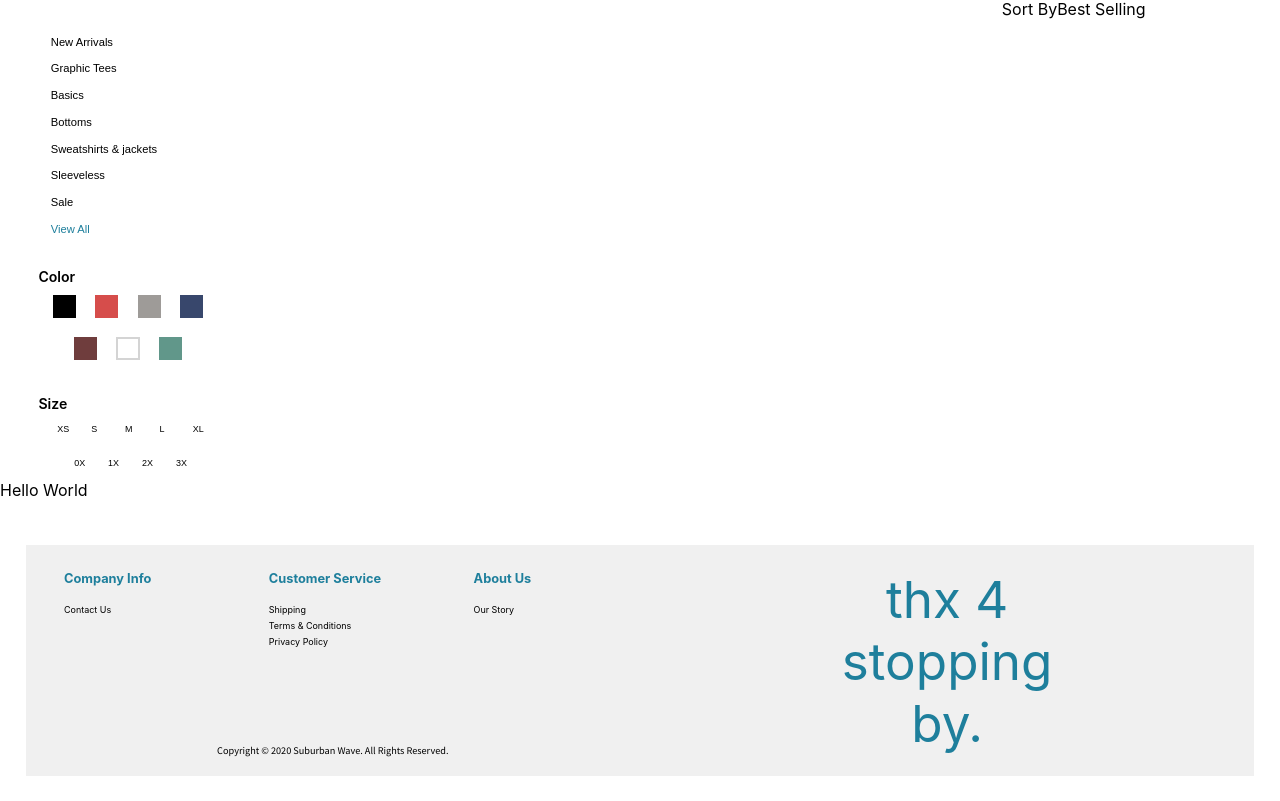
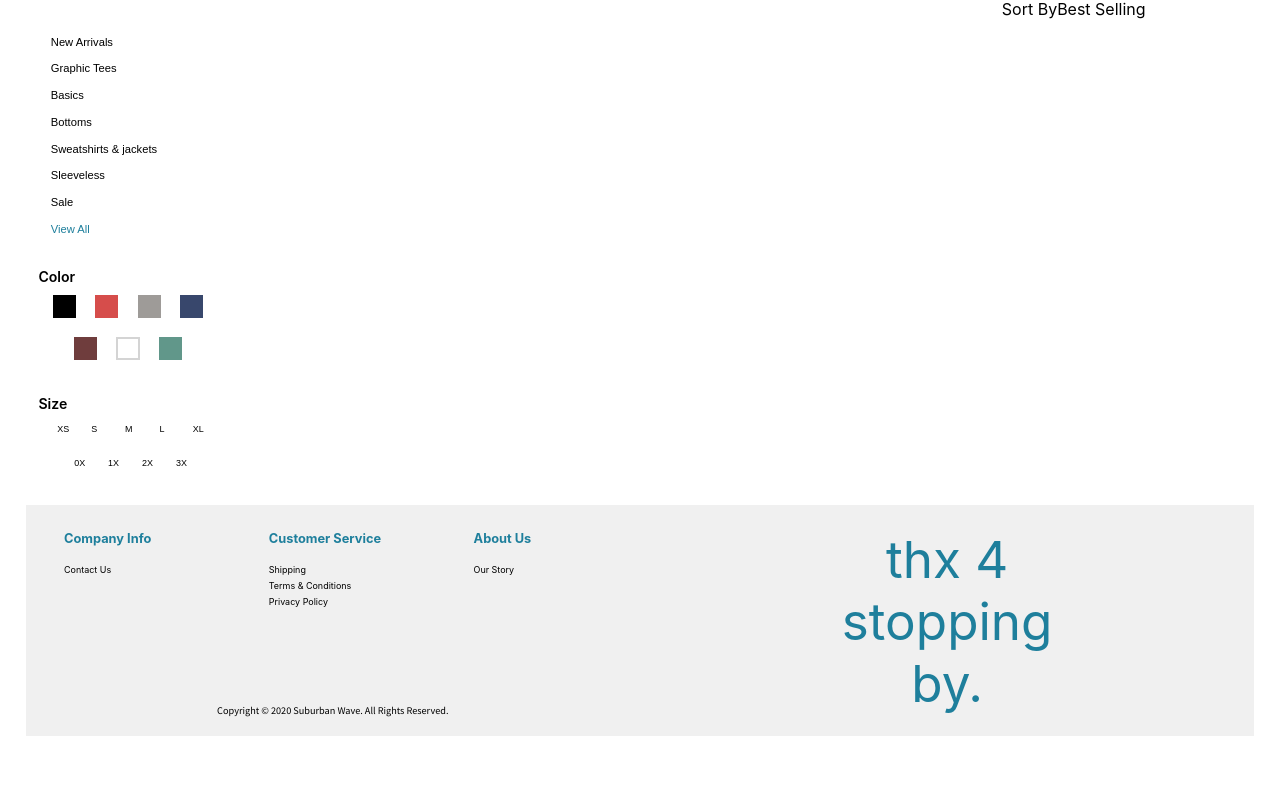
Before and after one commit to connorlagana/sw, a React (Create React App) app: page /men in a window 1280 px wide. Shown: the part 591-1392 px from the top of the page. After the commit the page ends 1352 px from the top, so only its background shows below. Built offline with nearby package versions, Linux system fonts and the light colour scheme; a web font is replaced by a local one.

Commit message:
feel free

```diff
--- a/src/components/Women/WomenIndy.js
+++ b/src/components/Women/WomenIndy.js
@@ -19,8 +19,8 @@ class WomenIndy extends Component {
   render() {
     return (
       <div className="WomenIndy">
-        <div>Hello World</div>
-        <img src={this.state.firstPic} />
+        {/* <div>Hello World</div> */}
+        {/* <img src={this.state.firstPic} /> */}
       </div>
     );
   }
```
